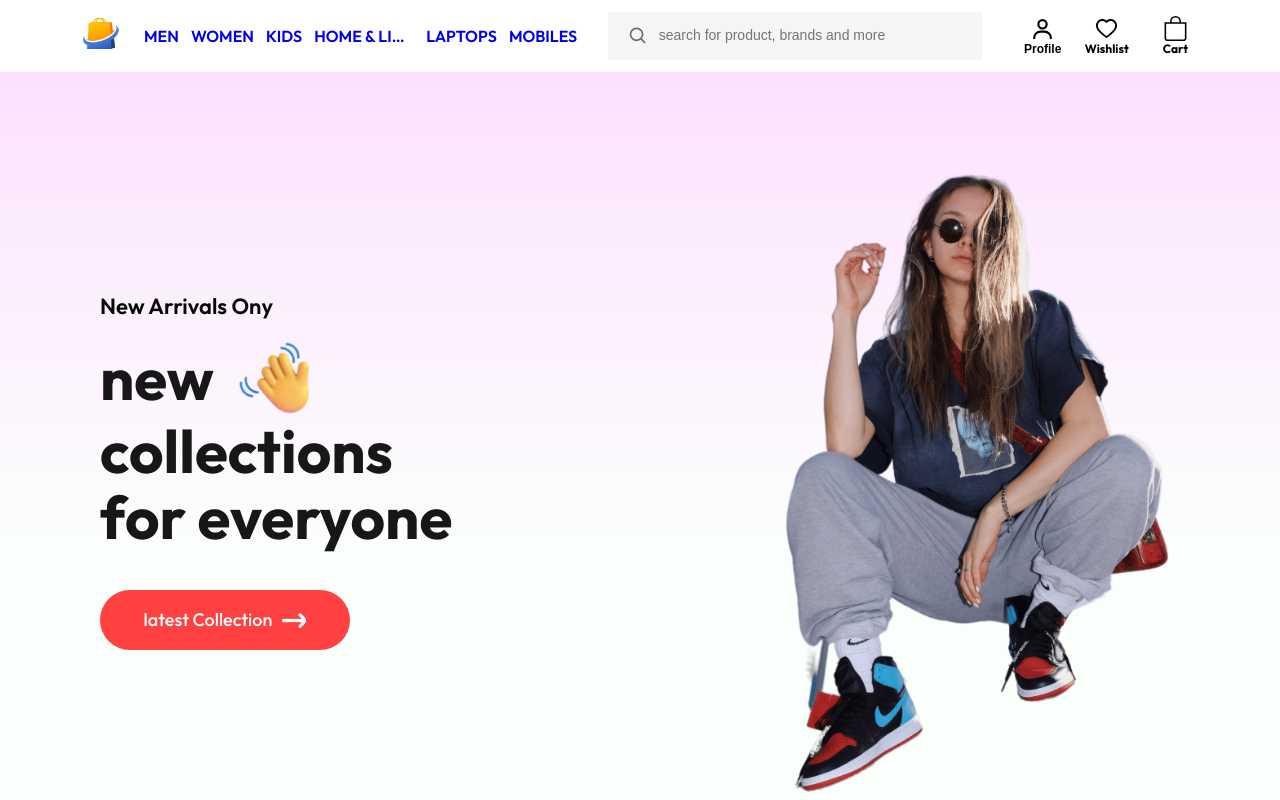
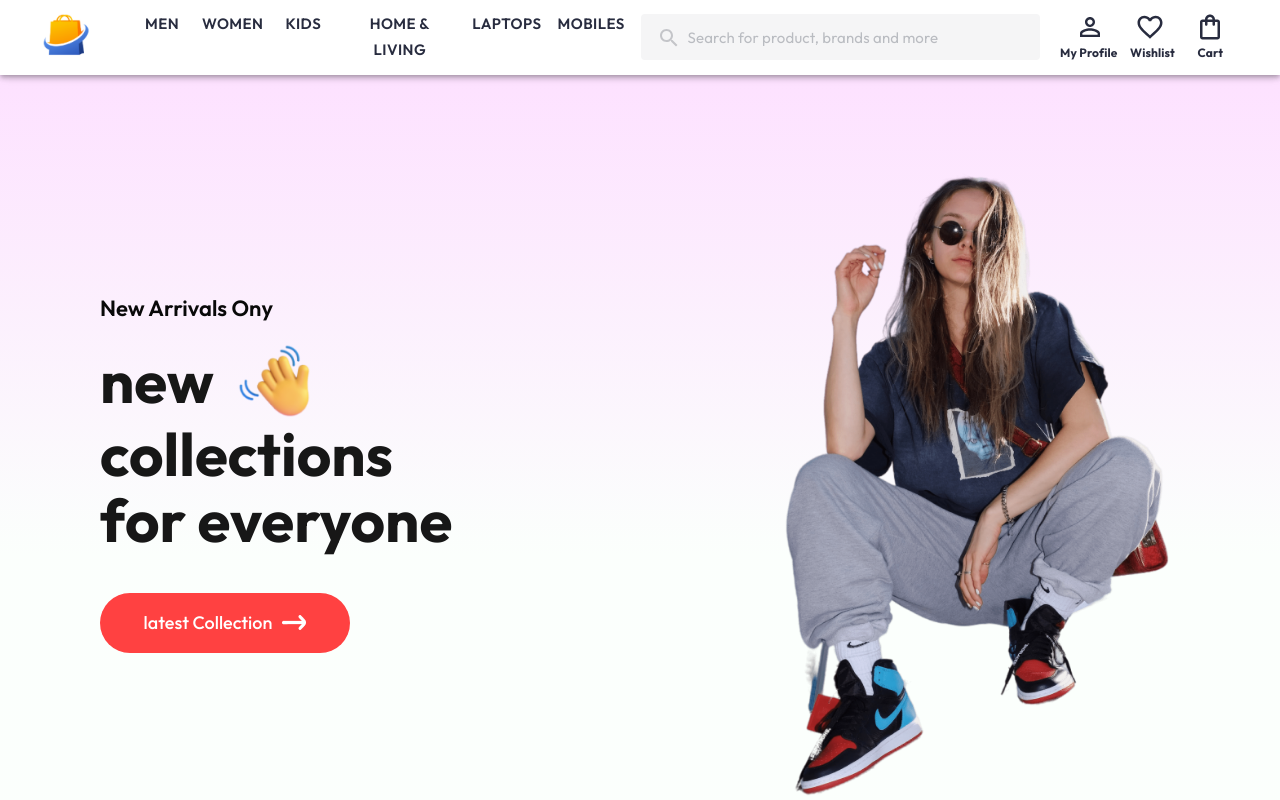
Before and after one commit to Pratik0192/Ecommerce-website-trendify, a React (Create React App) app: page / in a window 1280 px wide. Shown: the top 800 px of the page. Built offline with nearby package versions, Linux system fonts and the light colour scheme; a web font is replaced by a local one.

Commit message:
navbar small change

```diff
--- a/src/Components/Navbar/Navbar.jsx
+++ b/src/Components/Navbar/Navbar.jsx
@@ -1,35 +1,113 @@
 import React, { useContext, useRef, useState, useCallback } from 'react';
-import './Navbar.css';
+// import './Navbar.css';
 import logo from '../Assets/logo.png';
 import { Link } from 'react-router-dom';
-import dropdown_icon from '../Assets/nav_dropdown.png';
-import { AiOutlineHeart } from 'react-icons/ai';
-import { BiUser } from 'react-icons/bi';
-import { BsBag } from 'react-icons/bs';
-import { BiSearch } from 'react-icons/bi';
-import Box from '@mui/material/Box';
-import IconButton from '@mui/material/IconButton';
 import Tooltip from '@mui/material/Tooltip';
 import UserProfileDropdown from '../UserProfileDropdown/UserProfileDropdown';
 import { useDispatch, useSelector } from 'react-redux';
 import { productActions } from '../../store/productsSlice';
 import { debounce } from 'lodash';
+import { AppBar, Toolbar, IconButton, Typography, InputBase, Box, Button } from '@mui/material';
+import { styled, alpha } from '@mui/material/styles';
+import SearchIcon from '@mui/icons-material/Search';
+import FavoriteBorderIcon from '@mui/icons-material/FavoriteBorder';
+import ShoppingBagOutlinedIcon from '@mui/icons-material/ShoppingBagOutlined';
+import PersonOutlineOutlinedIcon from '@mui/icons-material/PersonOutlineOutlined';
 
+
+const Search = styled('div')(({ theme }) => ({
+  position: 'relative',
+  borderRadius: theme.shape.borderRadius,
+  padding:'4px 0px',
+  marginRight:'20px',
+  backgroundColor: '#f5f5f6',
+  '&:hover': {
+    backgroundColor: '#f5f5f6',
+  },
+  marginLeft: 0,
+  width: '100%',
+  [theme.breakpoints.up('sm')]: {
+    marginLeft: theme.spacing(1),
+    width: 'auto',
+  },
+}));
+
+const SearchIconWrapper = styled('div')(({ theme }) => ({
+  padding: theme.spacing(0, 2),
+  height: '100%',
+  position: 'absolute',
+  pointerEvents: 'none',
+  display: 'flex',
+  alignItems: 'center',
+  justifyContent: 'center',
+}));
+
+const StyledInputBase = styled(InputBase)(({ theme }) => ({
+  color: '#696e79',
+  '& .MuiInputBase-input': {
+    padding: theme.spacing(1, 1, 1, 0),
+    paddingLeft: `calc(1em + ${theme.spacing(4)})`,
+    transition: theme.transitions.create('width'),
+    width: '100%',
+    [theme.breakpoints.up('sm')]: {
+      width: '35ch',
+      '&:focus': {
+        width: '45ch',
+      },
+    },
+  },
+}));
+
+const linkButtonStyle = {
+  borderRadius:'0px',
+  color:'#282c3f',
+  fontSize:'15px',
+  fontWeight:'600',
+  '&:hover':{
+    backgroundColor:'#fff',
+  }
+}
+
+const countStyle = {
+  width:'16px',
+  height:'16px',
+  display:'flex',
+  justifyContent:'center',
+  alignItems:'center',
+  backgroundColor:'red',
+  color:'#fff',
+  zIndex:'1',
+  borderRadius:'11px',
+  fontSize:'13px',
+  marginTop:'-25px',
+  marginLeft:'-15px'
+}
+
+const navIconTypoStyle = {
+  color:'#282c3f',
+  marginTop:'-10px',
+  fontSize:'12px',
+  fontWeight:'700'
+}
+
+const navIconStyle = {
+  margin:'0px 3px',
+  color:'#282c3f',
+  marginTop:'-12px',
+}
 
 const Navbar = () => {
   const [menu, setMenu] = useState('shop');
+  const dispatch = useDispatch();
+  const [anchorEl, setAnchorEl] = useState(null);
   const menuRef = useRef();
-  const dispatch = useDispatch();
-
   const cartLength = useSelector((store) => store.cart.totalItems);
   const wishlist = useSelector((store) => store.wishlist.data);
+  const open = Boolean(anchorEl);
 
-  const [anchorEl, setAnchorEl] = useState(null);
-  const open = Boolean(anchorEl);
   const handleClick = (event) => {
     setAnchorEl(event.currentTarget);
   };
-
   const handleClose = () => {
     setAnchorEl(null);
   };
@@ -41,7 +119,7 @@ const Navbar = () => {
 
   const handlePageRouteChange = (pageName) => {
     setMenu(pageName);
-    dispatch(productActions.resetProductsList())
+    //dispatch(productActions.resetProductsList());
   }
 
   const debouncedHandleSearchChange = debounce((value) => {
@@ -58,87 +136,133 @@ const Navbar = () => {
   const totalWishlistItems = wishlist.length;
 
   return (
-    <div className='navbar'>
-      <div className="nav-logo">
+    <AppBar position="sticky" sx={{backgroundColor:'#ffffff', padding:'5px 16px'}}>
+      <Toolbar>
+        {/* Logo */}
+        <Box sx={{display:'flex', alignItems:'center', flexGrow:'1'}}>
           <Link to='/'>
-          <img src={logo} alt="Logo" />
+            <img src={logo} alt="" style={{width:'50px'}} />
           </Link>
-      </div>
-      <img className='nav-dropdown' onClick={dropdown_toggle} src={dropdown_icon} alt="Dropdown Icon" />
-      <ul ref={menuRef} className="nav-menu">
-        {/* <li onClick={() => handlePageRouteChange('shop')}>
-          <Link className="nav-item-link" to='/'>Shop</Link>{menu === "shop" ? <hr /> : <></>}
-        </li> */}
+        </Box>
+
+        {/* Navigation Links */}
+        <Box sx={{ display: { xs: 'none', sm: 'block' } }}>
+          <ul style={{display:'flex'}}>
             <li onClick={() => handlePageRouteChange('mens')}>
-          <Link className="nav-item-link" to='/mens'>Men</Link>{menu === "mens" ? <hr /> : <></>}
+              <Link to='/mens'>
+                <Button disableRipple sx={linkButtonStyle}>Men</Button>
+              </Link>
             </li>
             <li onClick={() => handlePageRouteChange('womens')}>
-          <Link className="nav-item-link" to='/womens'>Women</Link>{menu === "womens" ? <hr /> : <></>}
+              <Link to='/womens'>
+                <Button disableRipple sx={linkButtonStyle}>Women</Button>
+              </Link>
             </li>
             <li onClick={() => handlePageRouteChange('kids')}>
-          <Link className="nav-item-link" to='/kids'>Kids</Link>{menu === "kids" ? <hr /> : <></>}
+              <Link to='/kids'>
+                <Button disableRipple sx={linkButtonStyle}>Kids</Button>
+              </Link>
             </li>
             <li onClick={() => handlePageRouteChange('home&living')}>
-          <Link className="nav-item-link" to='/home&living'>Home & Living</Link>{menu === "home&living" ? <hr /> : <></>}
+              <Link to='/home&living'>
+                <Button disableRipple sx={linkButtonStyle}>Home & Living</Button>
+              </Link>
             </li>
             <li onClick={() => handlePageRouteChange('laptop')}>
-          <Link className="nav-item-link" to='/laptop'>Laptops</Link>{menu === "laptop" ? <hr /> : <></>}
+              <Link to='/laptop'>
+                <Button disableRipple sx={linkButtonStyle}>Laptops</Button>
+              </Link>
             </li>
             <li onClick={() => handlePageRouteChange('mobile&tablet')}>
-          <Link className="nav-item-link" to='/mobile&tablet'>Mobiles</Link>{menu === "mobile&tablet" ? <hr /> : <></>}
+              <Link to='/mobile&tablet'>
+                <Button disableRipple sx={linkButtonStyle}>Mobiles</Button>
+              </Link>
             </li>
           </ul>
-      <div className="search">
-        <BiSearch className='search-icon' />
-        <input
-          type="text"
-          placeholder="search for product, brands and more"
+        </Box>
+
+        {/* Search Bar */}
+        <Search>
+          <SearchIconWrapper>
+            <SearchIcon sx={{color:'#c4c5c9', marginTop:'-6px'}}/>
+          </SearchIconWrapper>
+          <StyledInputBase
+            placeholder="Search for product, brands and more"
+            inputProps={{ 'aria-label': 'search' }}
             onChange={handleSearchChange}
           />
+        </Search>
+
+        {/* Account Icon */}
+        <Tooltip>
+          <IconButton
+            size="large"
+            onClick={handleClick}
+            sx={{
+              '&:hover':{
+                backgroundColor:'transparent'
+              }
+            }}
+          >
+            <PersonOutlineOutlinedIcon sx={{fontSize:'30px',...navIconStyle}}/>
+          </IconButton>
+          <Typography sx={navIconTypoStyle}>My Profile</Typography>
+        </Tooltip>
+        <UserProfileDropdown
+          anchorEl = {anchorEl}
+          open = {open}
+          handleClose = {handleClose}
+        />
+
+        {/* Wishlist Icon */}
+        <Tooltip>
+          <IconButton
+            size="large"
+            component={Link}
+            to="/wishlist"
+            sx={{
+              '&:hover':{
+                backgroundColor:'transparent'
+              }
+            }}
+          >
+            <FavoriteBorderIcon sx={{fontSize:'30px',...navIconStyle}}/>
+              {totalWishlistItems > 0 && (
+                <div
+                  style={countStyle}
+                >
+                  {totalWishlistItems}
                 </div>
-      <div className="nav-login-cart">
-        <Box sx={{ display: 'flex', alignItems: 'center', textAlign: 'center' }}>
-          <Tooltip title="Account settings">
+              )}
+          </IconButton>
+          <Typography sx={{...navIconTypoStyle, marginLeft:'10px'}}>Wishlist</Typography>
+        </Tooltip>
+
+        {/* Cart Icon */}
+        <Tooltip>
           <IconButton
-              onClick={handleClick}
-              size="small"
-              sx={{ ml: 2, maxWidth: "40px"}}
-              aria-controls={open ? 'account-menu' : undefined}
-              aria-haspopup="true"
-              aria-expanded={open ? 'true' : undefined}
+            size="large"
+            component={Link}
+            to="/cart"
+            sx={{
+              '&:hover':{
+                backgroundColor:'transparent'
+              }
+            }}
           >
-              <div className='nav-icon-container'>
-                <BiUser className='nav-icon' />
-                <p>Profile</p>
+            <ShoppingBagOutlinedIcon sx={{fontSize:'30px',...navIconStyle}}/>
+            {cartLength > 0 && (
+              <div
+                style={countStyle}
+              >
+                {cartLength}
               </div>
+            )}
           </IconButton>
+          <Typography sx={{...navIconTypoStyle, marginLeft:'17.5px'}}>Cart</Typography>
         </Tooltip>
-        </Box>
-        <UserProfileDropdown
-          anchorEl={anchorEl}
-          open={open}
-          handleClose={handleClose}
-        />
-        <Link to='/wishlist' className='nav-link'>
-          <div className='nav-icon-container'>
-            <AiOutlineHeart className='nav-icon' />
-            <p>Wishlist</p>
-          </div>
-          {totalWishlistItems > 0 && (
-            <div className="nav-wishlist-count">{totalWishlistItems}</div>
-          )}
-        </Link>
-        <Link to='/cart' className='nav-link'>
-          <div className='nav-icon-container'>
-            <BsBag className='nav-icon' />
-            <p>Cart</p>
-          </div>
-        </Link>
-        {cartLength > 0 && (
-          <div className="nav-cart-count">{cartLength}</div>
-        )}
-      </div>
-    </div>
+      </Toolbar>
+    </AppBar>
   );
 }
 
```
Lines whose indentation alone changed are shown as unchanged.
